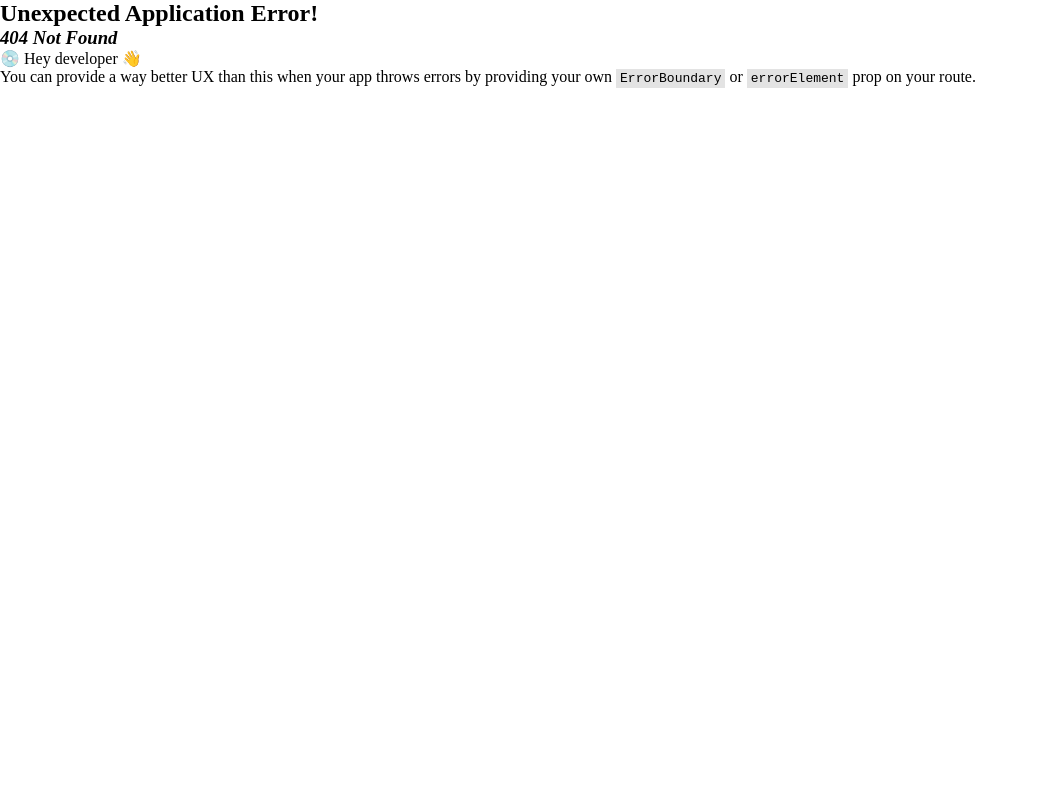
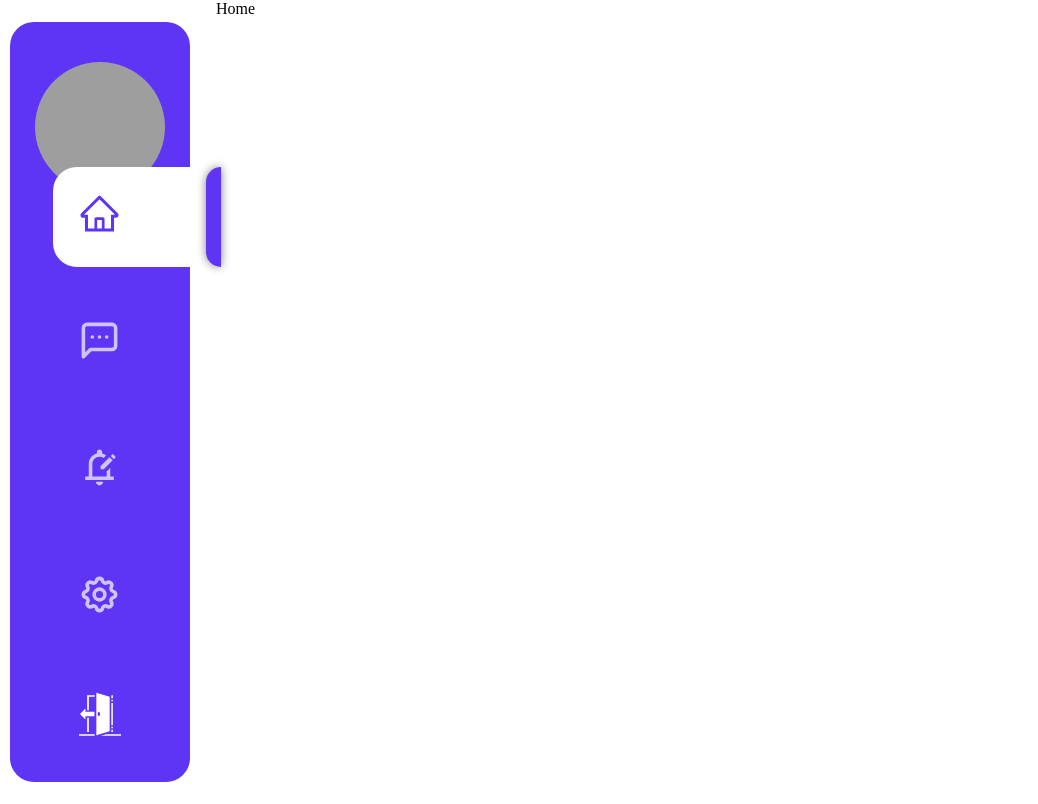
Before and after one commit to codewithzilan/Whipchat, a React (Vite) app: page /pages/home in a window 1280 px wide. Before the commit this address had no page. Shown: the whole page, without its empty margins (0-1038 px from the left). Built offline with nearby package versions, Linux system fonts and the light colour scheme; grey boxes are pictures that could not be loaded.

Commit message:
Homepage Sideber

```diff
--- a/src/App.jsx
+++ b/src/App.jsx
@@ -7,14 +7,24 @@ import {
 } from "react-router-dom";
 import Login from './pages/Login';
 import Registration from './pages/Registration';
-import Homepage from './pages/Homepage';
+import RootLayout from './layouts/RootLayout';
+import Home from './pages/Home';
+import Message from './pages/Message';
+import Notification from './pages/Notification';
+import Settings from './pages/Settings';
+
 
 const router = createBrowserRouter(
   createRoutesFromElements(
     <>
     <Route path="/" element={<Registration />}></Route>
     <Route path="/login" element={<Login />}></Route>
-    <Route path="/homepage" element={<Homepage />}></Route>
+    <Route path="/pages" element={<RootLayout />}>
+          <Route path="home" element={<Home />}></Route>
+          <Route path="message" element={<Message />}></Route>
+          <Route path="notification" element={<Notification />}></Route>
+          <Route path="settings" element={<Settings />}></Route>
+    </Route>
     </>
   )
 );
--- /dev/null
+++ b/src/components/Sideber.jsx
@@ -0,0 +1,65 @@
+import React, { useEffect, useState } from 'react'
+import ProfileImage from '../assets/profile.png'
+import { AiOutlineHome } from "react-icons/ai";
+import { LuMessageSquareMore } from "react-icons/lu";
+import { MdOutlineEditNotifications } from "react-icons/md";
+import { TbSettings } from "react-icons/tb";
+import { GiEntryDoor } from "react-icons/gi";
+import { Link, useLocation, useNavigate } from 'react-router-dom';
+import { getAuth, signOut } from "firebase/auth";
+import { toast, ToastContainer } from 'react-toastify';
+
+
+
+const Sideber = () => {
+  const auth = getAuth();
+  let navigate = useNavigate()
+  let location=useLocation()
+  let [activevalue,setActiveValue]=useState()
+
+  let handleLogout = () => {
+    signOut(auth).then(() => {
+      toast.loading('Please Wait a Moment')
+      setTimeout(()=>{
+        navigate('/login')
+      },5000)
+    })
+  }
+
+  useEffect(()=>{
+    setActiveValue(location.pathname.replace('/pages/',''))
+  })
+
+  return (
+    <div className='sideber-layout'>
+      <div className='profile-layout'>
+        <img src={ProfileImage} alt="" />
+      </div>
+      <div className='chatting-layout'>
+        <Link to='/pages/home' className={activevalue=="home" && "active-icons"}><AiOutlineHome className='common-icons' /></Link>
+        <Link to='/pages/message' className={activevalue=="message" && "active-icons"}><LuMessageSquareMore className='common-icons' /></Link>
+        <Link to='/pages/notification' className={activevalue=="notification" && "active-icons"}> <MdOutlineEditNotifications className='common-icons' /></Link>
+        <Link to='/pages/settings' className={activevalue=="settings" && "active-icons"}> <TbSettings className='common-icons' /></Link>
+      </div>
+
+      <div className='logout-layout'>
+        <GiEntryDoor onClick={handleLogout} className='common-icons logout-icon' />
+      </div>
+
+      <ToastContainer
+          position="top-center"
+          autoClose={5000}
+          hideProgressBar={false}
+          newestOnTop={false}
+          closeOnClick={false}
+          rtl={false}
+          pauseOnFocusLoss
+          draggable
+          pauseOnHover
+          theme="colored"
+        />
+    </div>
+  )
+}
+
+export default Sideber
--- a/src/index.css
+++ b/src/index.css
@@ -137,3 +137,75 @@
     display: flex;
     column-gap: 30px;
 }
+.sideber-layout{
+    background: #5F35F5;
+    width: 90%;
+    height: 95vh;
+    margin: 22px auto;
+    border-radius: 24px;
+    display: flex;
+    flex-direction: column;
+    justify-content: space-between;
+    align-items: center;
+    padding: 40px 0px;
+    box-sizing: border-box;
+}
+.profile-layout{
+    width: 130px;
+    height: 130px;
+    border-radius: 100%;
+}
+.profile-layout img{
+    width: 100%;
+    height: 100%;
+    display: block;
+    border-radius: 100%;
+}
+.chatting-layout{
+    display: flex;
+    flex-direction: column;
+    row-gap: 80px;
+}
+.common-icons{
+    color: rgba(255, 255, 255, 0.70);
+    font-size: 43px;
+}
+.logout-layout{
+    padding-top: 70px;
+}
+.logout-icon{
+    color: rgb(255, 255, 255);
+    font-size: 48px;
+}
+.active-icons .common-icons{
+    color: #5F35F5;
+}
+.active-icons{
+    position: relative;
+    z-index: 2;
+}
+.active-icons::after{
+    background: rgb(255, 255, 255);
+    width: 168px;
+    height: 100px;
+    position: absolute;
+    top: -25px;
+    left: -25px;
+    content: "";
+    border-top-left-radius: 24px;
+    border-bottom-left-radius: 24px;
+    z-index: -1;
+}
+.active-icons::before{
+    background: #5F35F5;
+    width: 15px;
+    height: 100px;
+    position: absolute;
+    top: -25px;
+    left: 128px;
+    content: "";
+    border-top-left-radius: 24px;
+    border-bottom-left-radius: 24px;
+    z-index: 1;
+    box-shadow: 0px 0px 10px rgb(128, 128, 128);
+}
--- /dev/null
+++ b/src/layouts/RootLayout.jsx
@@ -0,0 +1,24 @@
+import React from 'react'
+import { Grid } from '@mui/material'
+import { Outlet } from 'react-router-dom'
+import Sideber from '../components/Sideber'
+
+const RootLayout = () => {
+  return (
+    <div>
+
+        <Grid container spacing={2}>
+        <Grid size={2}>
+         <Sideber/>
+        </Grid>
+        <Grid size={10}><Outlet/></Grid>
+
+      </Grid>
+
+
+
+    </div>
+  )
+}
+
+export default RootLayout
--- /dev/null
+++ b/src/pages/Home.jsx
@@ -0,0 +1,9 @@
+import React from 'react'
+
+const Home = () => {
+  return (
+    <div>Home</div>
+  )
+}
+
+export default Home
--- a/src/pages/Homepage.jsx
+++ /dev/null
@@ -1,9 +0,0 @@
-import React from 'react'
-
-const Homepage = () => {
-  return (
-    <div>Homepage</div>
-  )
-}
-
-export default Homepage
--- a/src/pages/Login.jsx
+++ b/src/pages/Login.jsx
@@ -122,7 +122,7 @@ const Login = () => {
       .then((result) => {
         toast.success('Login Successful');
         setTimeout(() => {
-          navigate('/homepage')
+          navigate('/pages/home')
         }, 3000)
       })
 
--- /dev/null
+++ b/src/pages/Message.jsx
@@ -0,0 +1,9 @@
+import React from 'react'
+
+const Message = () => {
+  return (
+    <div>Message</div>
+  )
+}
+
+export default Message
--- /dev/null
+++ b/src/pages/Notification.jsx
@@ -0,0 +1,9 @@
+import React from 'react'
+
+const Notification = () => {
+  return (
+    <div>Notification</div>
+  )
+}
+
+export default Notification
--- /dev/null
+++ b/src/pages/Settings.jsx
@@ -0,0 +1,9 @@
+import React from 'react'
+
+const Settings = () => {
+  return (
+    <div>Settings</div>
+  )
+}
+
+export default Settings
```
Also changed, not shown: 1 other file (tests, documents, lock files or other folders).
